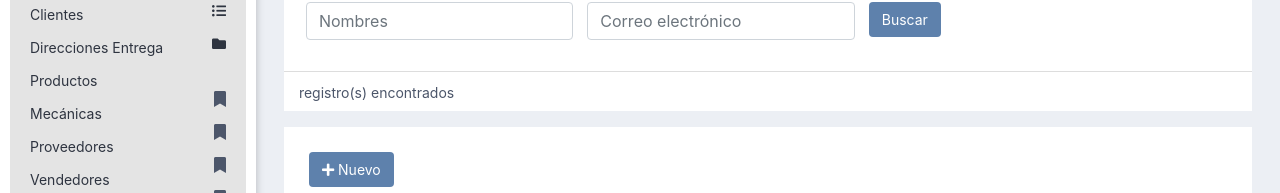
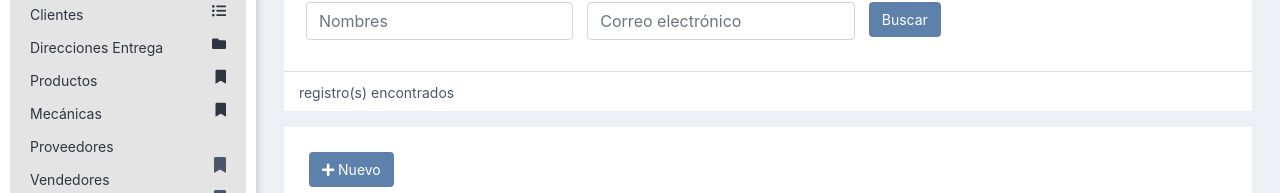
Before and after one commit to Franco-Ezequiel-Marchegiani/Economysa, a React (Create React App) app: page /Seguridad in a window 1280 px wide. Both pictures are taken after a click on the button "Motor". Shown: the part 262-455 px from the top of the page. Built offline with nearby package versions, Linux system fonts and the light colour scheme.

Commit message:
Acomodé icono en Link Mecánicas

```diff
--- a/src/components/Sidebar/Sidebar.js
+++ b/src/components/Sidebar/Sidebar.js
@@ -33,15 +33,12 @@ function Sidebar() {
                       </div>
                       <div className="individualLinkContainer">
                         <Link to="/" className='linkBar'>Direcciones Entrega <i className="fas fa-folder"></i></Link>
-
                       </div>
                       <div className="individualLinkContainer">
-                        <Link to="/" className='linkBar'>Productos</Link>
-                        <i className="fas fa-bookmark"></i>
+                        <Link to="/" className='linkBar'>Productos <i className="fas fa-bookmark"></i></Link>
                       </div>
                       <div className="individualLinkContainer">
-                        <Link to="/" className='linkBar'>Mecánicas</Link>
-                        <i className="fas fa-bookmark"></i>
+                        <Link to="/" className='linkBar'>Mecánicas <i className="fas fa-bookmark"></i></Link>
                       </div>
                       <div className="individualLinkContainer">
                         <Link to="/" className='linkBar'>Proveedores</Link>
```
